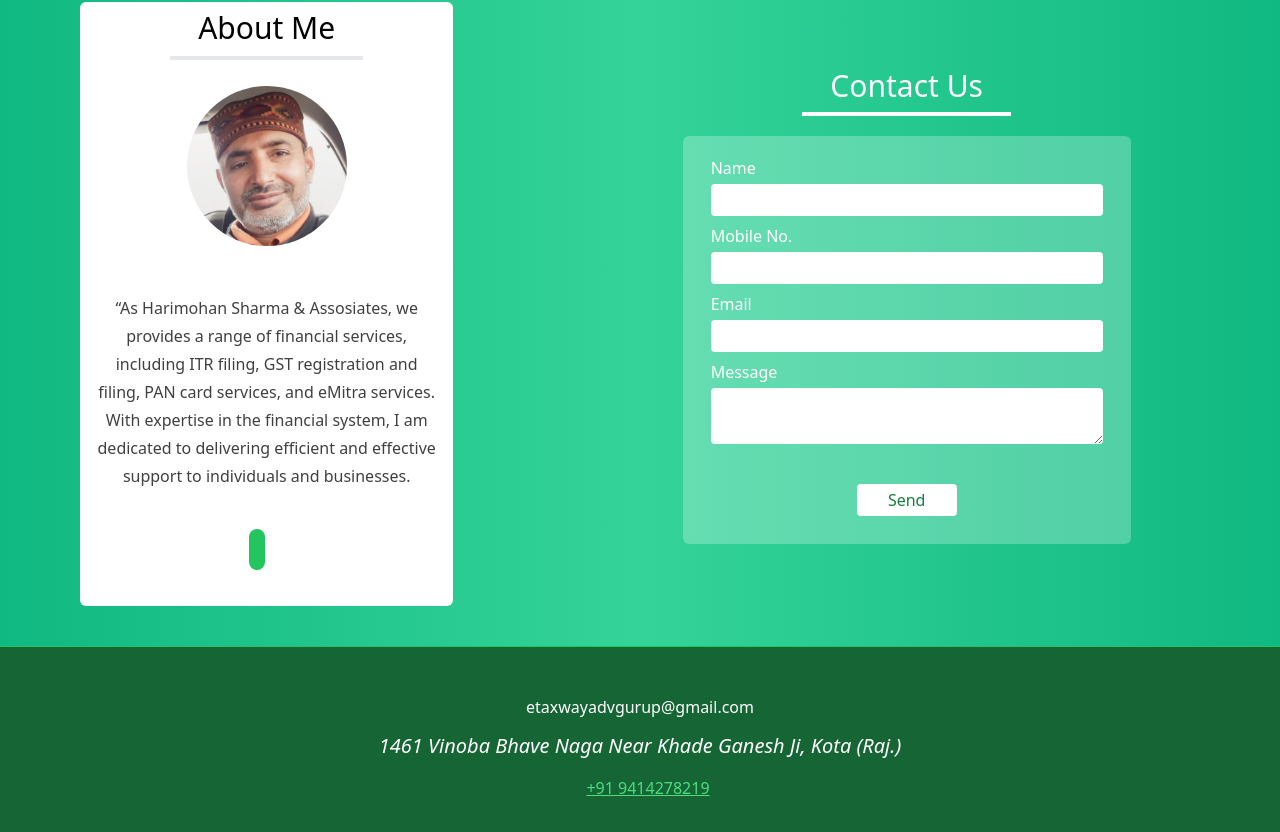
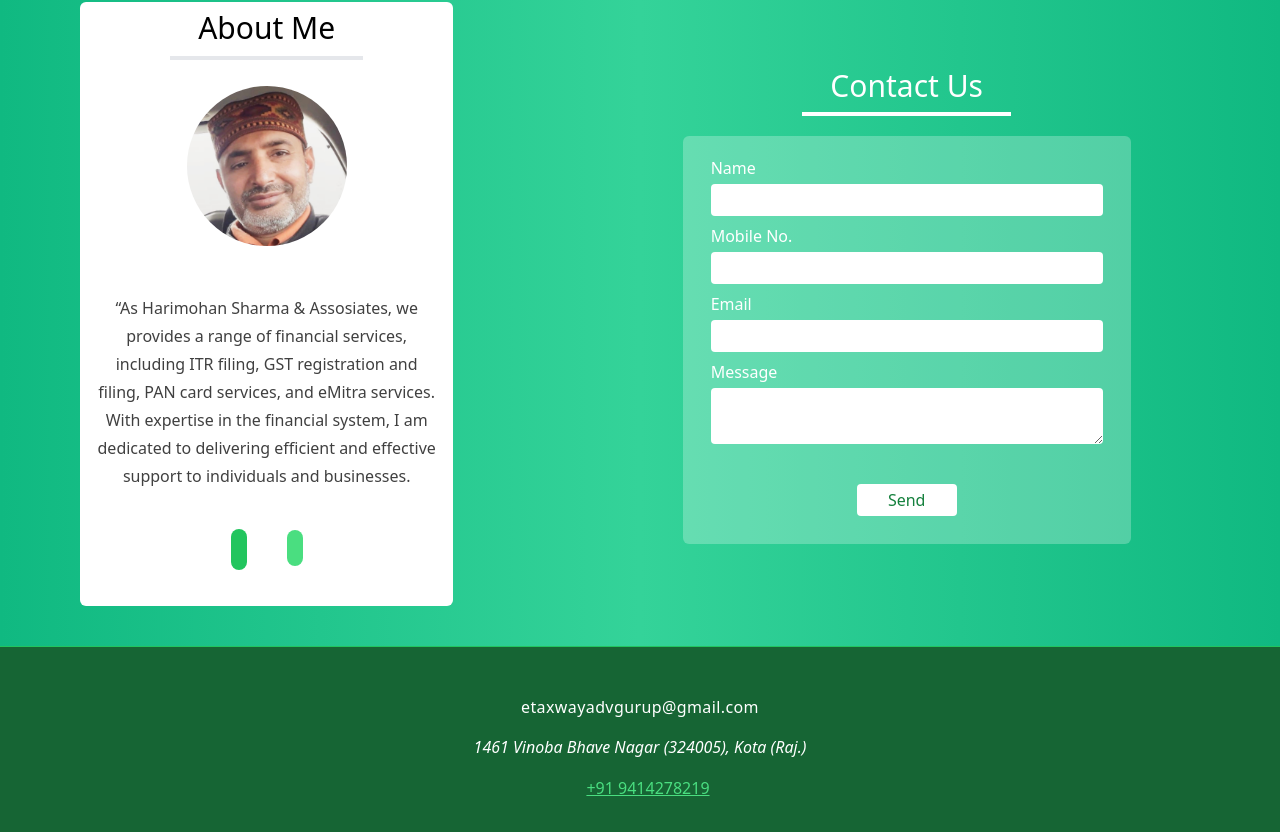
Before and after one commit to rstudy211/DigiCarda, a React (Create React App) app: page / in a window 1280 px wide. Shown: the part 1508-2340 px from the top of the page. Built offline with nearby package versions, Linux system fonts and the light colour scheme.

Commit message:
update the profile layout

```diff
--- a/src/App.js
+++ b/src/App.js
@@ -413,6 +413,12 @@ function App() {
               </a>
 
               <i class="bi text-[#0088cc] rounded-full  text-4xl bi-telegram "></i>
+              <a
+                href="tel:+919414278219"
+                class="rounded-full px-2 py-1 border-green-400 bg-green-400 text-white"
+              >
+                <i class="bi bi-telephone-fill  text-xl "></i>
+              </a>
             </div>
           </div>
         </div>
@@ -485,7 +491,7 @@ function App() {
       <footer class="bg-green-800 py-12 border-t border-green-500">
         <div class="container mx-auto px-4 text-center text-white">
           <a
-            class="text-white hover:text-green-500 mb-5"
+            class="text-white tracking-wide hover:text-green-500 mb-5"
             href="mailto:etaxwayadvgurup@gmail.com"
           >
             etaxwayadvgurup@gmail.com
@@ -495,8 +501,8 @@ function App() {
               <i class="bi bi-geo-alt-fill  leading-normal animate-pulse text-3xl text-red-600 ">
                 {" "}
               </i>
-              <span className="mb-4 italic text-xl">
-                1461 Vinoba Bhave Naga Near Khade Ganesh Ji, Kota (Raj.)
+              <span className="mb-4 italic text-md">
+                1461 Vinoba Bhave Nagar (324005), Kota (Raj.)
               </span>
             </a>
           </p>
```
